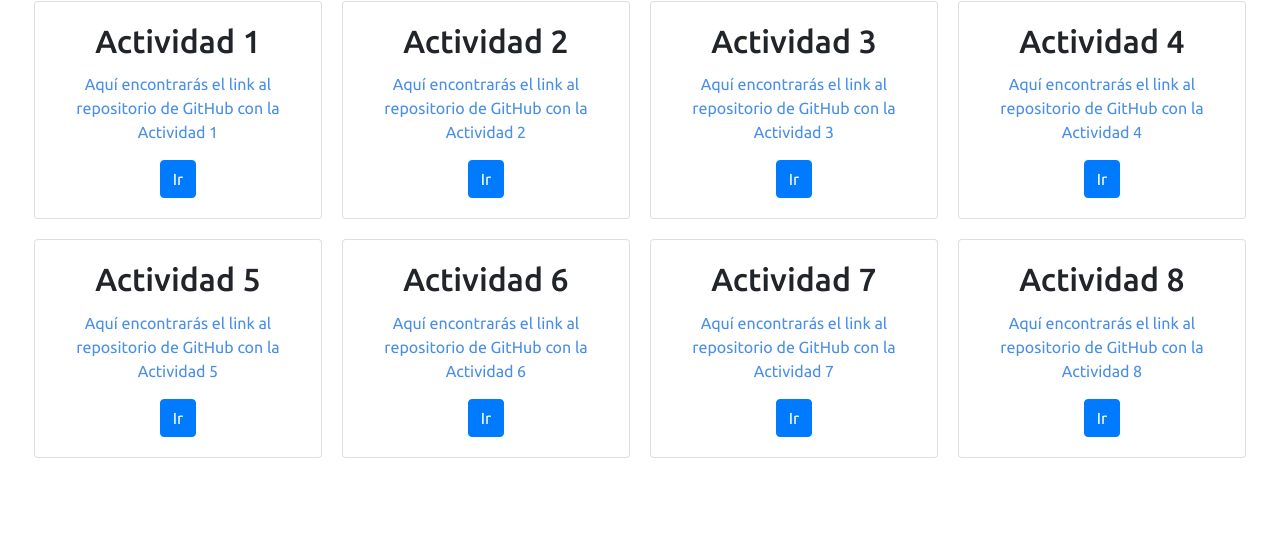
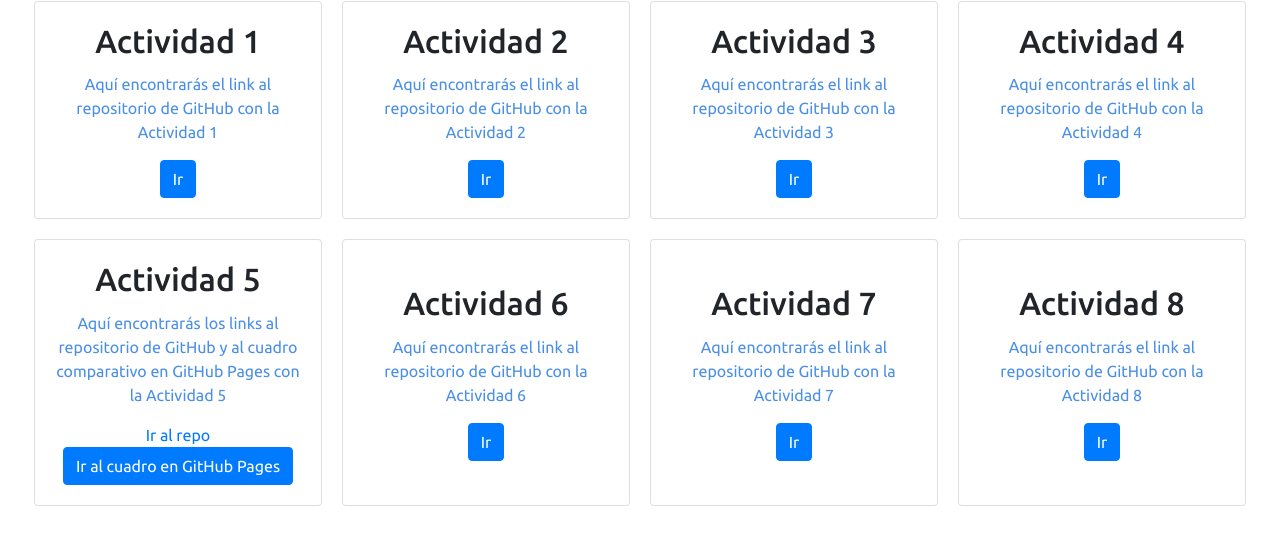
Before and after one commit to MiguelTabares/portafolioDeProyectos, a plain HTML site: page proyectos.html in a window 1280 px wide. Shown: the part 206-750 px from the top of the page. Drawn offline with nearby package versions, Linux system fonts and the light colour scheme.

Commit message:
Commit Actividad 5

```diff
--- a/proyectos.html
+++ b/proyectos.html
@@ -74,8 +74,9 @@
       <div class="card" style="width: 18rem;">
         <div class="card-body">
           <h5 style="font-size: 2rem;"    class="card-title">Actividad 5</h5>
-          <p style="font-size: 1rem; padding: 0;" class="card-text">Aquí encontrarás el link al repositorio de GitHub con la Actividad 5</p>
-          <a target="_blank" href="#" class="btn btn-primary">Ir</a>
+          <p style="font-size: 1rem; padding: 0;" class="card-text">Aquí encontrarás los links al repositorio de GitHub y al cuadro comparativo en GitHub Pages con la Actividad 5</p>
+          <a target="_blank" href="https://github.com/MiguelTabares/20consultasCuadroComparativoMySQLvsMongoDB/tree/master">Ir al repo</a>
+          <a target="_blank" href="https://migueltabares.github.io/20consultasCuadroComparativoMySQLvsMongoDB/" class="btn btn-primary">Ir al cuadro en GitHub Pages</a>
         </div>
       </div>
 
```
